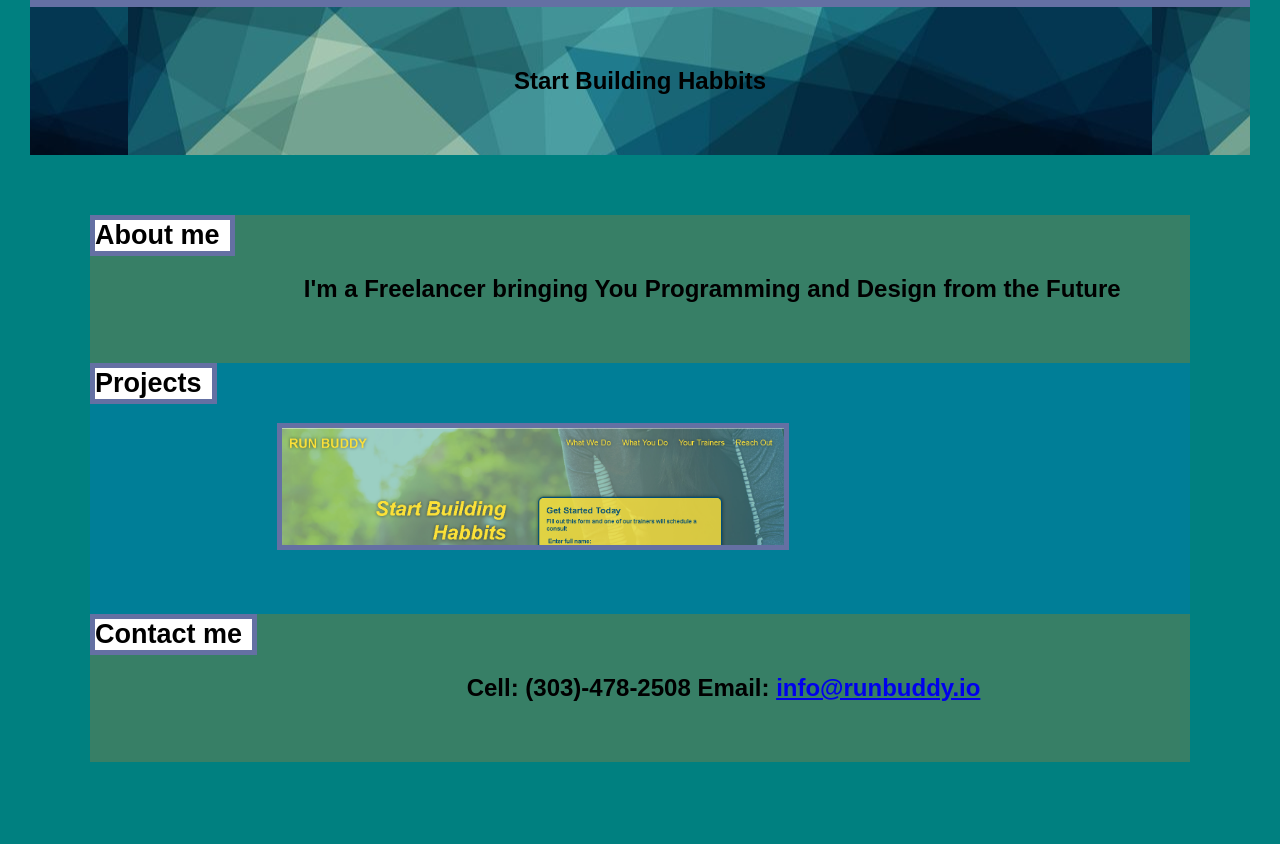
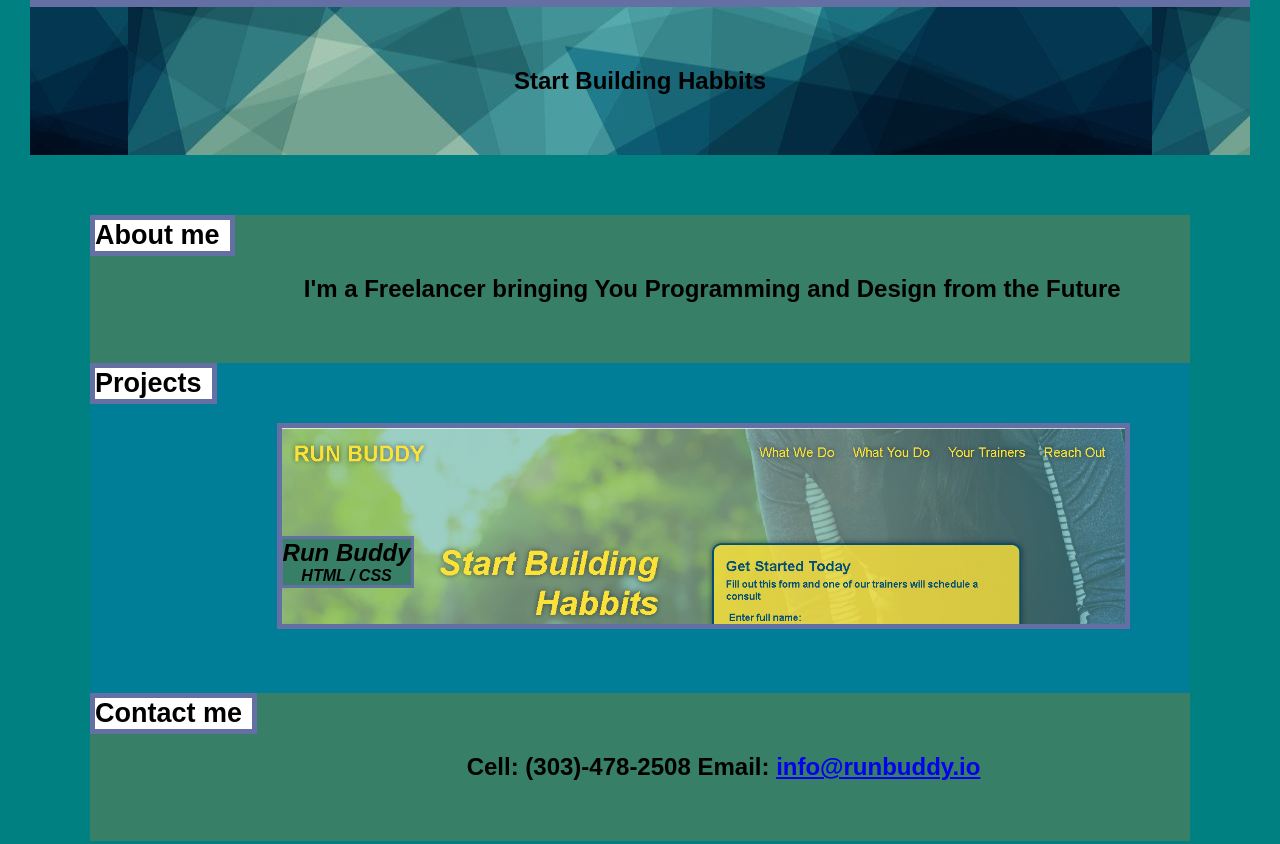
Before and after one commit to OmarDGreat/Module-2-Challenge-Omar-Daghesdtani, a plain HTML site: page index.html in a window 1280 px wide. Shown: the part 128-972 px from the top of the page. Drawn offline with Linux system fonts and the light colour scheme.

Commit message:
finally adjusted the title sections and the containers

```diff
--- a/assets/style.css
+++ b/assets/style.css
@@ -117,13 +117,15 @@ header nav ul li a:hover, header div:hover {
   justify-content: space-around;
   background-color: none;
   flex: 1;
+
 }
 
 
 .content img {
 
-  width: 60%;
+  width: 100%;
   border: 5px solid var(--bg1-color);
+  position: relative;
 
 }
 /*Content End*/
@@ -150,6 +152,13 @@ section{
 
 }
 
+.project-border {
+    background-color: green;
+    border: 5px solid var(--bg1-color);
+    margin-bottom: auto;
+
+}
+
 .page-style-1 {
   background-color: var(--bg1-color);
 }
@@ -171,3 +180,25 @@ section{
   width: 24px !important;
   height: 24px !important;
 }
+
+/* Container holding the image and the text */
+.container {
+  position: relative;
+  text-align: center;
+  color: black;
+  font-weight: bold;
+  font-style: italic;
+
+
+
+}
+
+/* Bottom left text */
+.bottom-left {
+  position: absolute;
+  bottom: 45px;
+  left: 16px;
+  background-color: #377F66;
+  border: #6470A3 solid 3px;
+  margin-left: -13px;
+}
--- a/index.html
+++ b/index.html
@@ -95,8 +95,15 @@
 
 
                 <section id="projects" class="content">
-                    <a href="https://omardgreat.github.io/run-buddy/"><img src="./assets/images/Run-Buddy.PNG" alt="Arron Stephens in his workout clothes, ready to pump iron" /></a>
 
+                    <div class="container">
+                        <a href="https://omardgreat.github.io/run-buddy/"><img src="./assets/images/Run-Buddy.PNG" alt="Arron Stephens in his workout clothes, ready to pump iron" /></a>
+                        <div class="bottom-left">
+                            <h2>Run Buddy</h2>
+                            <p>HTML / CSS</p>
+                        </div>
+
+                    </div>
 
                 </section>
 
```
